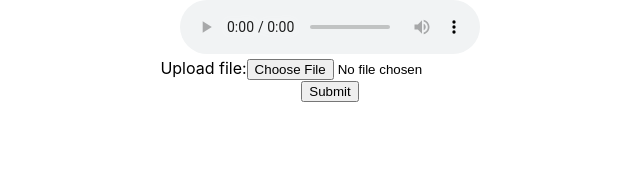
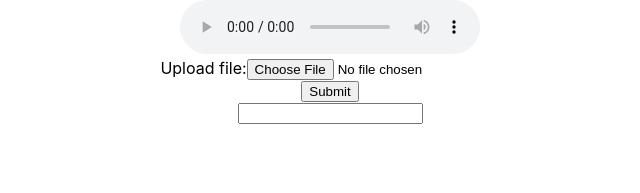
Before and after one commit to damianobellucci/send-your-craft, a React (Create React App) app in the folder frontend/: page / in a window 1280 px wide. Shown: the top 193 px of the page, without its empty margins (310-950 px from the left). Built offline with nearby package versions, Linux system fonts and the light colour scheme.

Commit message:
refactor and init textbox for info upload

```diff
--- a/frontend/src/App.tsx
+++ b/frontend/src/App.tsx
@@ -1,27 +1,19 @@
-import React from "react";
+import * as React from "react";
+//style
 import "./App.css";
-import "react-h5-audio-player/lib/styles.css";
+//components
 import FileInput from "./FileInput";
+import Stream from "./Stream";
 
 function App() {
+  const myRef = React.useRef<HTMLInputElement>(null);
+
   return (
     <>
       <div className="App">
-        <audio controls preload="metadata">
-          <source
-            src="http://localhost:2000?idFile=sound2"
-            type="audio/mpeg"
-          ></source>
-        </audio>
-        {/*         <form
-          action="http://localhost:5000/"
-          method="post"
-          encType="multipart/form-data"
-        >
-          <input type="file" name="filetoupload" accept="audio/*"></input>
-          <input type="submit"></input>
-        </form> */}
+        <Stream></Stream>
         <FileInput></FileInput>
+        <input type="text" ref={myRef} />
       </div>
     </>
   );
--- /dev/null
+++ b/frontend/src/Stream.tsx
@@ -0,0 +1,12 @@
+import React from "react";
+
+export default function Stream() {
+  return (
+    <audio controls preload="metadata">
+      <source
+        src="http://localhost:2000?idFile=sound2"
+        type="audio/mpeg"
+      ></source>
+    </audio>
+  );
+}
```
